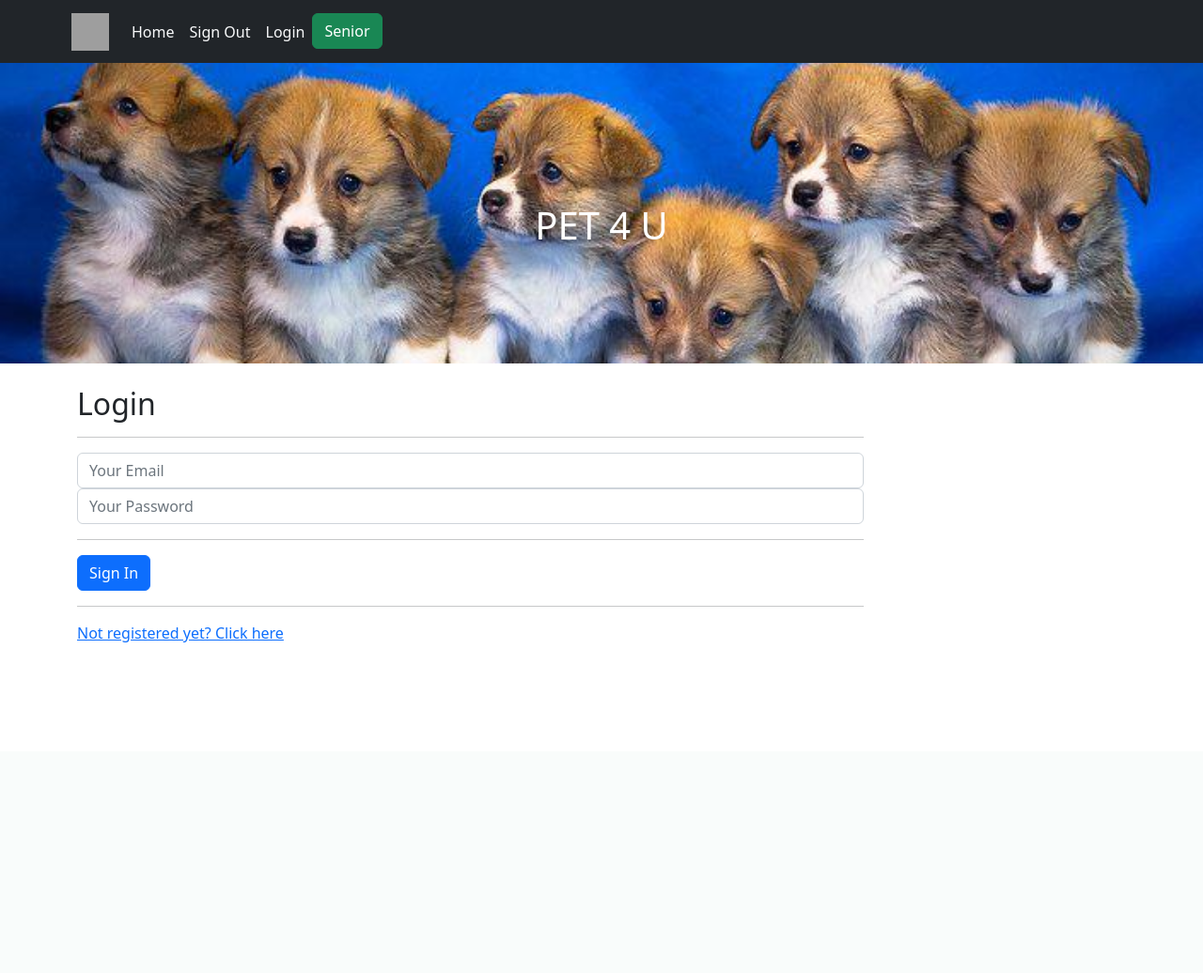
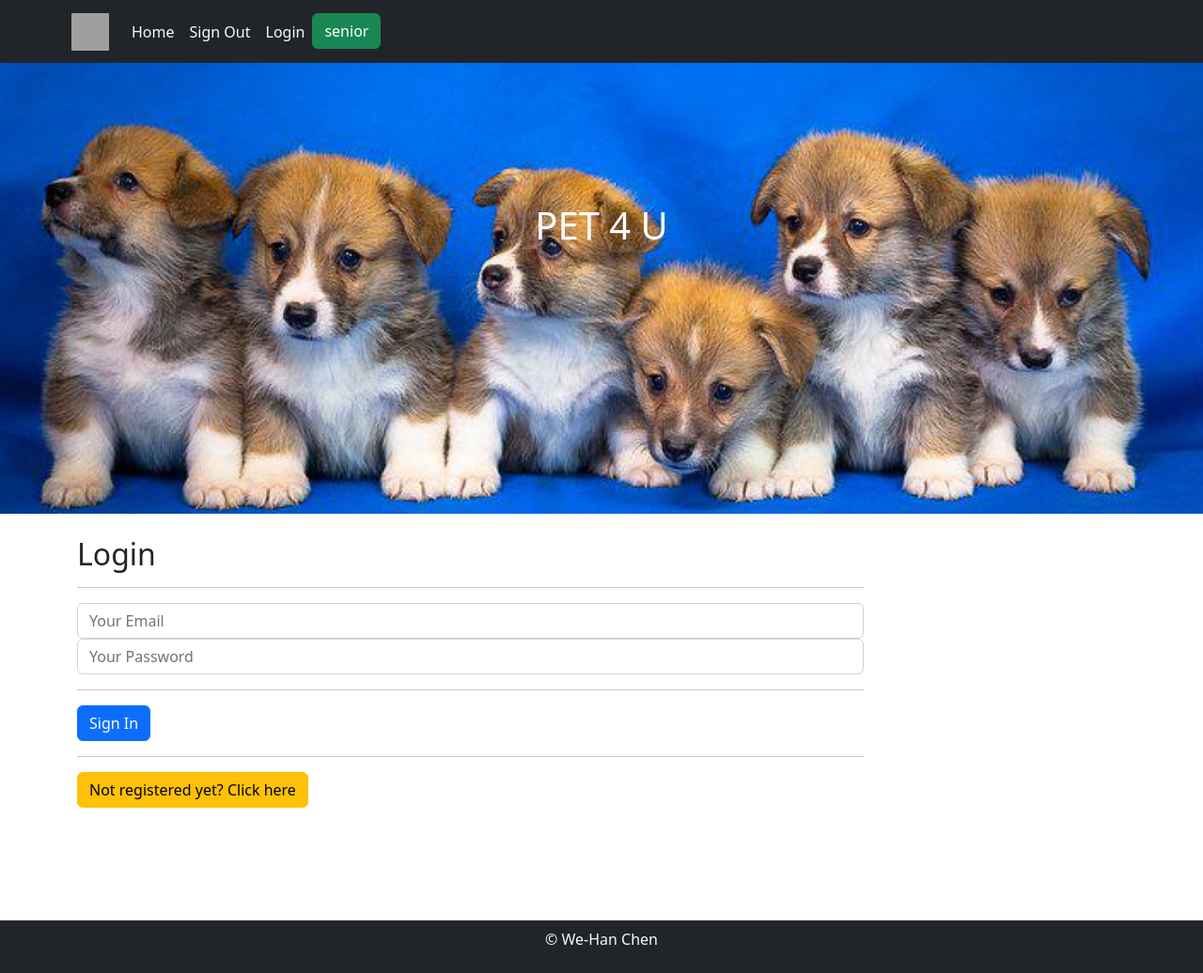
Before and after one commit to Hanlord/CR11_PHP_Login-Crud, a PHP site: page / in a window 1280 px wide. Shown: the whole page at 94% size. Before the commit the page ends 684 px from the top, so only its background shows below. Run offline with PHP 8.4, Linux system fonts and the light colour scheme; grey boxes are pictures that could not be loaded.

Commit message:
update style

```diff
--- a/components/navbar.php
+++ b/components/navbar.php
@@ -9,16 +9,16 @@
     <div class=" collapse navbar-collapse" id="navbarNav">
       <ul class="navbar-nav">
         <li class="nav-item">
-          <a class="nav-link text-light" aria-current="page" href="home.php">Home</a>
+          <a class="nav-link text-light" aria-current="page" href="../home.php">Home</a>
         </li>
         <li class="nav-item">
-          <a class="nav-link text-light" href="logout.php?logout">Sign Out</a>
+          <a class="nav-link text-light" href="../logout.php?logout">Sign Out</a>
         </li>
         <li class="nav-item">
           <a class="nav-link text-light" href="index.php">Login</a>
         </li>
-        <form method='GET' action="senior.php">
-          <input class='btn btn-success' type='submit' name='submit2' value='Senior'>
+        <form method='GET' action="../senior.php">
+          <input class='btn btn-success' type='submit' name='submit2' value='senior'>
         </form>
       </ul>
     </div>
--- a/index.php
+++ b/index.php
@@ -75,7 +75,7 @@ mysqli_close($connect);
     <style>
     .hero {
       width: 100%;
-      height: 20rem;
+      height: 30rem;
       background-image: url("pictures/hero.jpg");
       background-position: center;
       background-repeat: no-repeat;
@@ -117,8 +117,14 @@ mysqli_close($connect);
             <hr />
             <button class="btn btn-block btn-primary" type="submit" name="btn-login">Sign In</button>
             <hr />
-            <a href="register.php">Not registered yet? Click here</a>
+            <a href="register.php" class="btn btn-block btn-warning">Not registered yet? Click here</a>
         </form>
+        <br>
+        <br>
+        <br>
+    </div>
+    <div class="mt-5">
+    <?php require_once 'components/footer.php' ?>
     </div>
 </body>
 </html>
```
